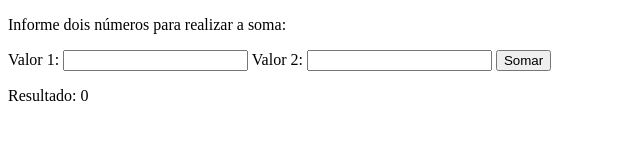
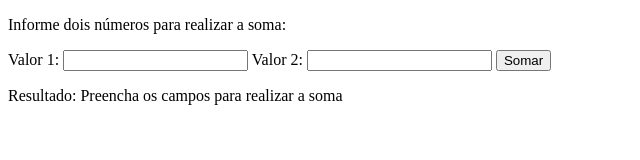
Before and after one commit to JyojiTenguam/exception-handling, a website: page index.html in a window 1280 px wide. Both pictures are taken after a click on the button "Somar". Shown: the whole page, without its empty margins (0-640 px from the left). Drawn offline with Linux system fonts and the light colour scheme.

Commit message:
Resolvendo requisito 01 de Exception handling

```diff
--- a/script.js
+++ b/script.js
@@ -1,9 +1,18 @@
+const ValueNumber = (number1, number2) => {
+  if (typeof number1 !== '' || typeof number2 !== '')
+    throw new Error("Preencha os campos para realizar a soma")
+}
+
 function calculateSum() {
-  const value1 = document.getElementById('value1').value;
-  const value2 = document.getElementById('value2').value;
-  const result = Number(value1) + Number(value2);
-
-  return result;
+  try {
+    const value1 = document.getElementById('value1').value;
+    const value2 = document.getElementById('value2').value;
+    ValueNumber(value1, value2);
+    const result = Number(value1) + Number(value2);
+    return result;
+  } catch (error) {
+  return error.message;
+  }
 }
 
 function displayResult(result) {
```
Also changed, not shown: index.html (+0 -1 lines).
